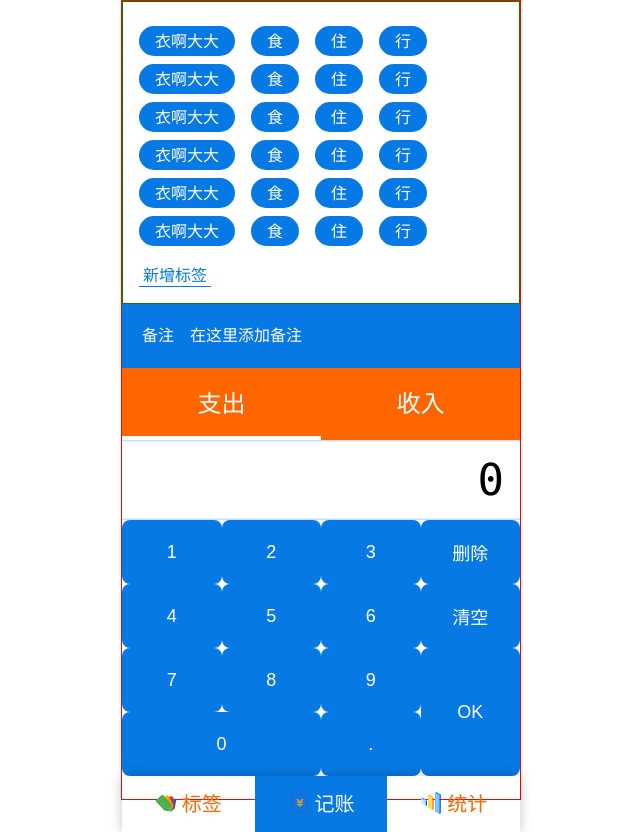
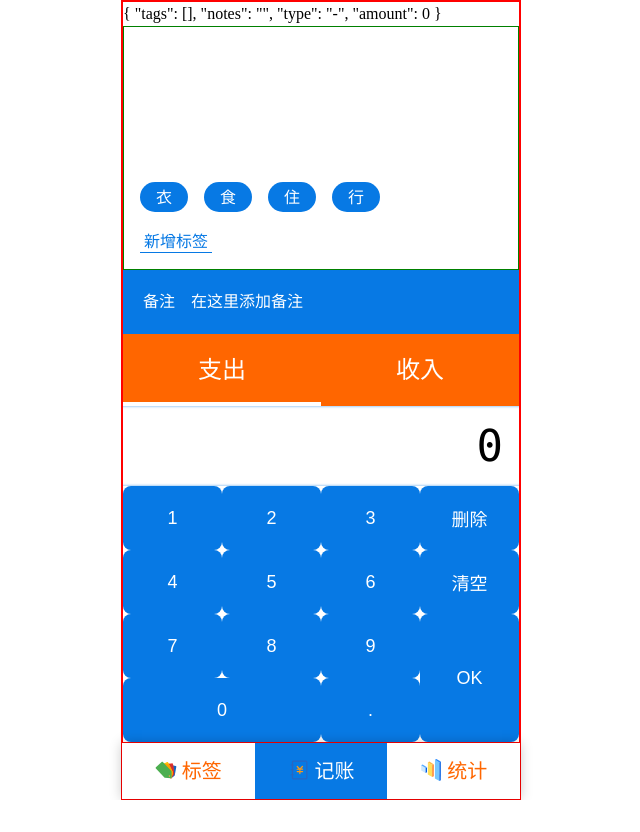
Before and after one commit to herzorf/purse-vue, a Vue app: page /#/add in a window 1280 px wide. Shown: the whole page, without its empty margins (319-959 px from the left). After the commit the page ends 800 px from the top, so only its background shows below. Built offline with nearby package versions, Linux system fonts and the light colour scheme.

Commit message:
收集四个组件的数据到 record

```diff
--- a/src/components/Add/Notes.vue
+++ b/src/components/Add/Notes.vue
@@ -12,10 +12,14 @@
 
 <script lang="ts">
     import Vue from "vue"
-    import {Component} from "vue-property-decorator";
+    import {Component, Watch} from "vue-property-decorator";
     @Component
     export default class Notes extends Vue{
         value = "";
+        @Watch("value")
+        onUpdateNotes(value: string){
+            this.$emit("update:value",value);
+        }
     }
 </script>
 
--- a/src/components/Add/NumberPad.vue
+++ b/src/components/Add/NumberPad.vue
@@ -1,6 +1,6 @@
 <template>
     <div class="numberPad">
-        <div class="output">{{output === ""? "0" : output}}</div>
+        <div class="output">{{output}}</div>
         <div class="numbers" @click="padOperating">
             <button>1</button>
             <button>2</button>
@@ -32,16 +32,20 @@
         padOperating(event: MouseEvent) {
             const button = event.target as HTMLButtonElement;
             const output = button.textContent as string;
-            console.log(output);
-            if(output === "OK"){
+            if (output === "OK") {
+                this.$emit("update:value", this.output);
                 console.log("保存成功");
+                return;
             }
-            if(output === "清空"){
+            if (output === "清空") {
                 this.output = "0";
                 return;
             }
-            if(output === "删除"){
-                this.output = this.output.slice(0,-1);
+            if (output === "删除") {
+                this.output = this.output.slice(0, -1);
+                if (this.output === "") {
+                    this.output = "0";
+                }
                 return;
             }
             if (this.output.length >= 13) {
@@ -59,7 +63,7 @@
                     this.output += output;
                 }
                 return;
-            }else if('01234556789.'.indexOf(output) >=0){
+            } else if ("01234556789.".indexOf(output) >= 0) {
                 this.output += output;
             }
 
--- a/src/components/Add/Tags.vue
+++ b/src/components/Add/Tags.vue
@@ -1,40 +1,45 @@
 <template>
     <div class="tags">
         <ul>
-            <li>衣啊大大</li>
-            <li>食</li>
-            <li>住</li>
-            <li>行</li>
-            <li>衣啊大大</li>
-            <li>食</li>
-            <li>住</li>
-            <li>行</li>
-            <li>衣啊大大</li>
-            <li>食</li>
-            <li>住</li>
-            <li>行</li>
-            <li>衣啊大大</li>
-            <li>食</li>
-            <li>住</li>
-            <li>行</li>
-            <li>衣啊大大</li>
-            <li>食</li>
-            <li>住</li>
-            <li>行</li>
-            <li>衣啊大大</li>
-            <li>食</li>
-            <li>住</li>
-            <li>行</li>
+            <li v-for="tag in dataSource"
+                @click="toggle(tag)"
+                :class="{selected: selectedTags.indexOf(tag) >= 0}"
+                :key="tag"
+            >{{tag}}</li>
         </ul>
-        <button>新增标签</button>
+        <button @click="addLabels">新增标签</button>
     </div>
 
 </template>
 
 <script lang="ts">
-    export default {
-        name: "Tags"
-    };
+    import Vue from "vue";
+    import {Component, Prop} from "vue-property-decorator";
+
+    @Component
+    export default class Tags extends Vue {
+        @Prop() dataSource: string[] |  undefined;
+        selectedTags: string[] = [];
+        toggle(tag: string){
+            const index = this.selectedTags.indexOf(tag);
+            if(index >= 0){
+                this.selectedTags.splice(index,1);
+            }else{
+                this.selectedTags.push(tag);
+            }
+            this.$emit("update:selected", this.selectedTags)
+        }
+        addLabels(){
+            const name = window.prompt("请输入标签名");
+            if(name && name !== ""){
+                if(this.dataSource){
+                    this.$emit("update:dataSource",[...this.dataSource,name])
+                }
+            }else{
+                return;
+            }
+        }
+    }
 </script>
 
 <style scoped lang="scss">
@@ -46,6 +51,7 @@
         > ul {
             display: flex;
             flex-wrap: wrap-reverse;
+
             > li {
                 text-align: center;
                 padding: 0.25em 1em;
@@ -55,6 +61,9 @@
                 border-radius: 15px;
                 margin-right: 1em;
                 margin-top: 0.5em;
+                &.selected{
+                    background: $orange;
+                }
             }
         }
 
--- a/src/components/Add/Type.vue
+++ b/src/components/Add/Type.vue
@@ -1,26 +1,27 @@
 <template>
     <div class="type">
         <ul>
-            <li :class="type === '-' && 'selected' " @click="selectType('-')">支出</li>
-            <li :class="type === '+' && 'selected' " @click="selectType('+')">收入</li>
+            <li :class="value === '-' && 'selected' " @click="selectType('-')">支出</li>
+            <li :class="value === '+' && 'selected' " @click="selectType('+')">收入</li>
         </ul>
     </div>
 
 </template>
 
 <script lang="ts">
-    import {Component} from "vue-property-decorator";
-    import Vue from 'vue';
+    import {Component, Prop, Watch} from "vue-property-decorator";
+    import Vue from "vue";
 
     @Component
-   export default class Type extends Vue{
-       type =  "-";
-       selectType(type: string){
-           if(type !== "-" && type !== "+"){
-               throw new Error("type is not unknown")
-           }
-           this.type = type;
-       }
+    export default class Type extends Vue {
+        @Prop() readonly value!: string;
+
+        selectType(type: string) {
+            if (type !== "-" && type !== "+") {
+                throw new Error("type is not unknown");
+            }
+            this.$emit("update:value", type);
+        }
     }
 </script>
 
@@ -35,6 +36,7 @@
             display: flex;
             text-align: center;
             align-items: center;
+
             li {
                 font-size: 24px;
                 color: white;
--- a/src/views/Add.vue
+++ b/src/views/Add.vue
@@ -1,30 +1,61 @@
 <template>
     <div>
         <Layout classContent="prefix">
-            <Tags/>
-            <Notes/>
-            <Type/>
-            <NumberPad/>
+            {{record}}
+            <Tags :data-source.sync="tags" @update:selected="onUpdateTags"/>
+            <Notes @update:value="onUpdateNote"/>
+            <Type :value.sync="record.type"/>
+            <NumberPad @update:value="onUpdateAmount"/>
         </Layout>
     </div>
 </template>
 
 <script lang="ts">
+    import Vue from "vue";
     import Tags from "@/components/Add/Tags.vue";
     import Notes from "@/components/Add/Notes.vue";
     import Type from "@/components/Add/Type.vue";
     import NumberPad from "@/components/Add/NumberPad.vue";
-    export default {
-        name: "Add",
+    import {Component} from "vue-property-decorator";
+
+    type Record = {
+        tags: string[];
+        notes: string;
+        type: string;
+        amount: number;
+    }
+    @Component({
         components: {NumberPad, Type, Notes, Tags},
-    };
+    })
+    export default class Add extends Vue {
+        tags = ["衣", "食", "住", "行"];
+        record: Record = {
+            tags: [],
+            notes: "",
+            type: "-",
+            amount: 0
+        };
+
+        onUpdateTags(tags: string[]) {
+            this.record.tags = tags;
+        }
+
+        onUpdateNote(notes: string) {
+            this.record.notes = notes;
+        }
+
+        onUpdateAmount(output: string) {
+            this.record.amount = parseFloat(output);
+        }
+    }
 </script>
-<style lang="scss" scoped>
-    .prefix-content{
+<style lang="scss">
+    .prefix-content {
         border: 1px solid red;
         display: flex;
         flex-direction: column;
-        >.tags{
+
+        > .tags {
             border: 1px solid green;
             flex-grow: 1;
             display: flex;
```
